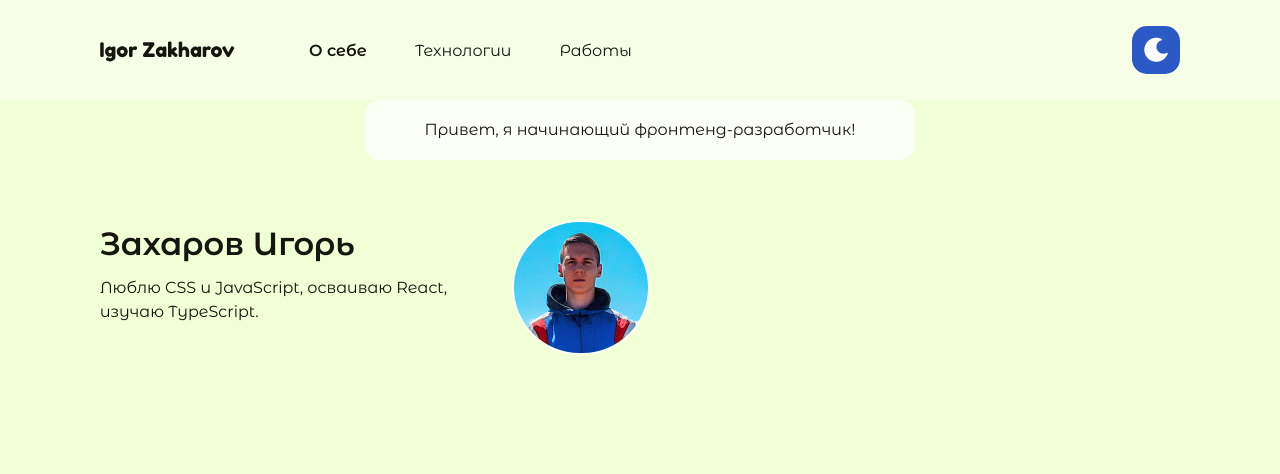
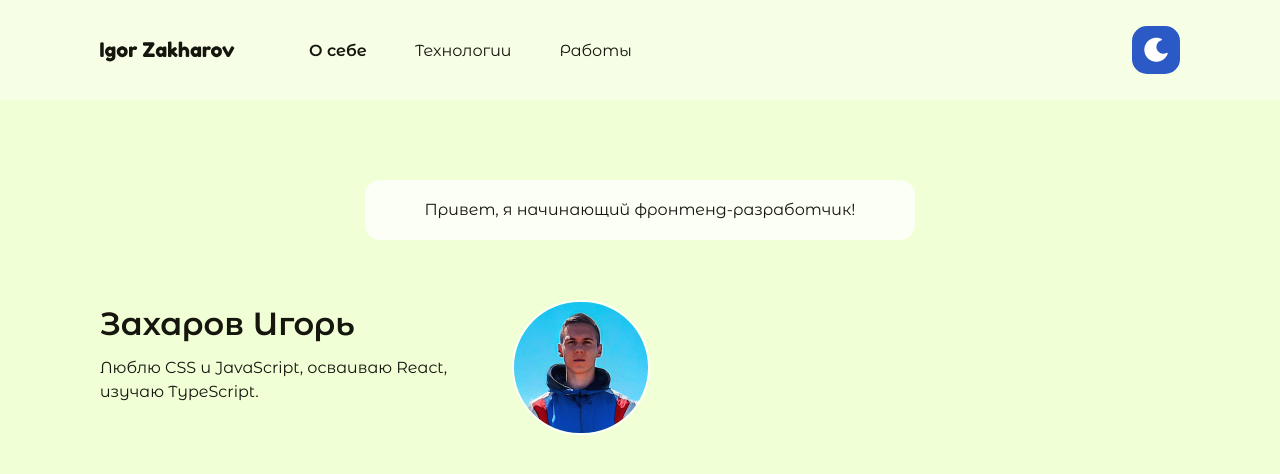
Before and after one commit to IgorZakharov211/zakharov-igor, a React (Create React App) app: page / in a window 1280 px wide. Shown: the top 474 px of the page. Built offline with nearby package versions, Linux system fonts and the light colour scheme.

Commit message:
feat: add biography and change props

```diff
--- a/src/components/about/About.js
+++ b/src/components/about/About.js
@@ -1,11 +1,13 @@
 import React from 'react';
 import './About.scss';
 import MyInfo from '../my-info/MyInfo';
+import Biography from '../biography/Biography';
 
 function About(){
   return(
     <main className="about">
-      <MyInfo />
+      <MyInfo className="about"/>
+      <Biography className={"about"}/>
     </main>
   )
 }
--- a/src/components/about/About.scss
+++ b/src/components/about/About.scss
@@ -5,4 +5,8 @@
   &__my-info{
     margin: 80px 0 60px 0;
   }
+
+  &__biography{
+    margin: 0 0 60px 0;
+  }
 }
```
